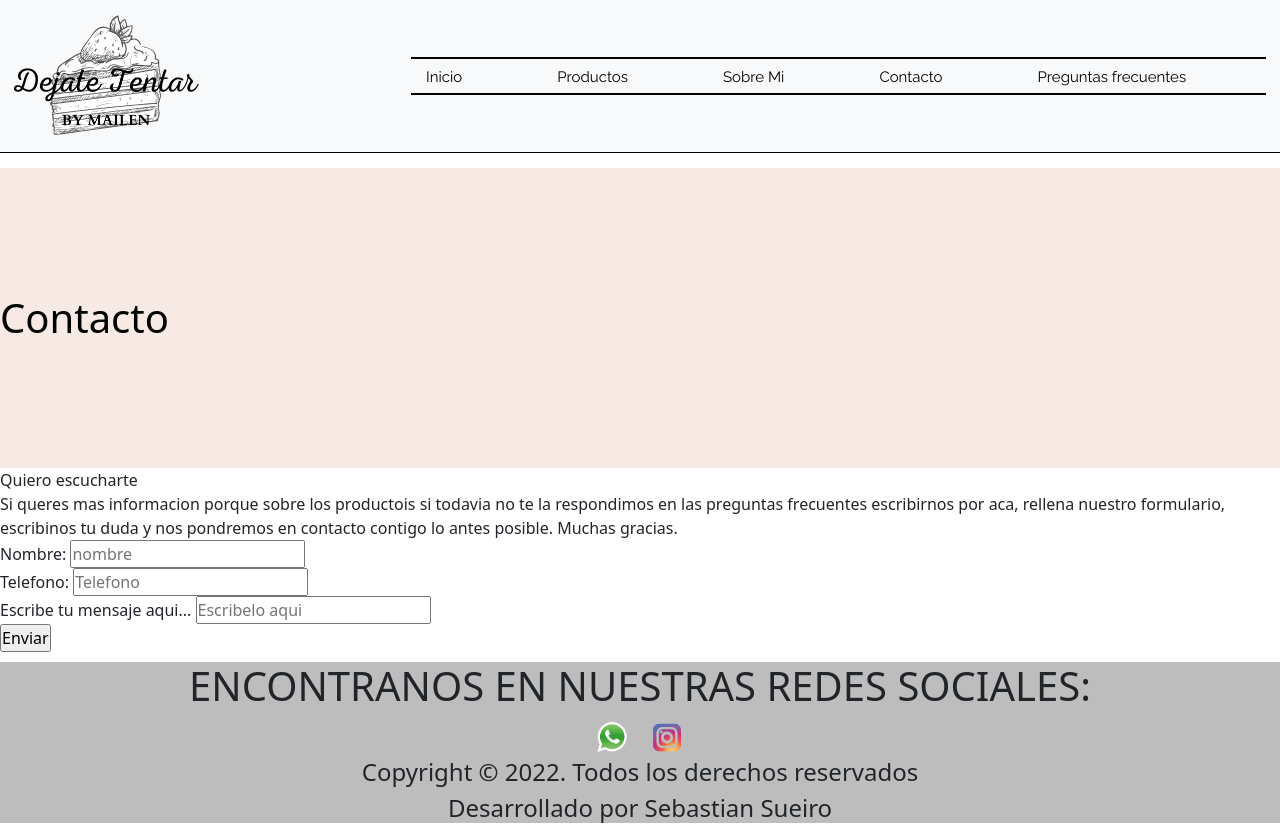
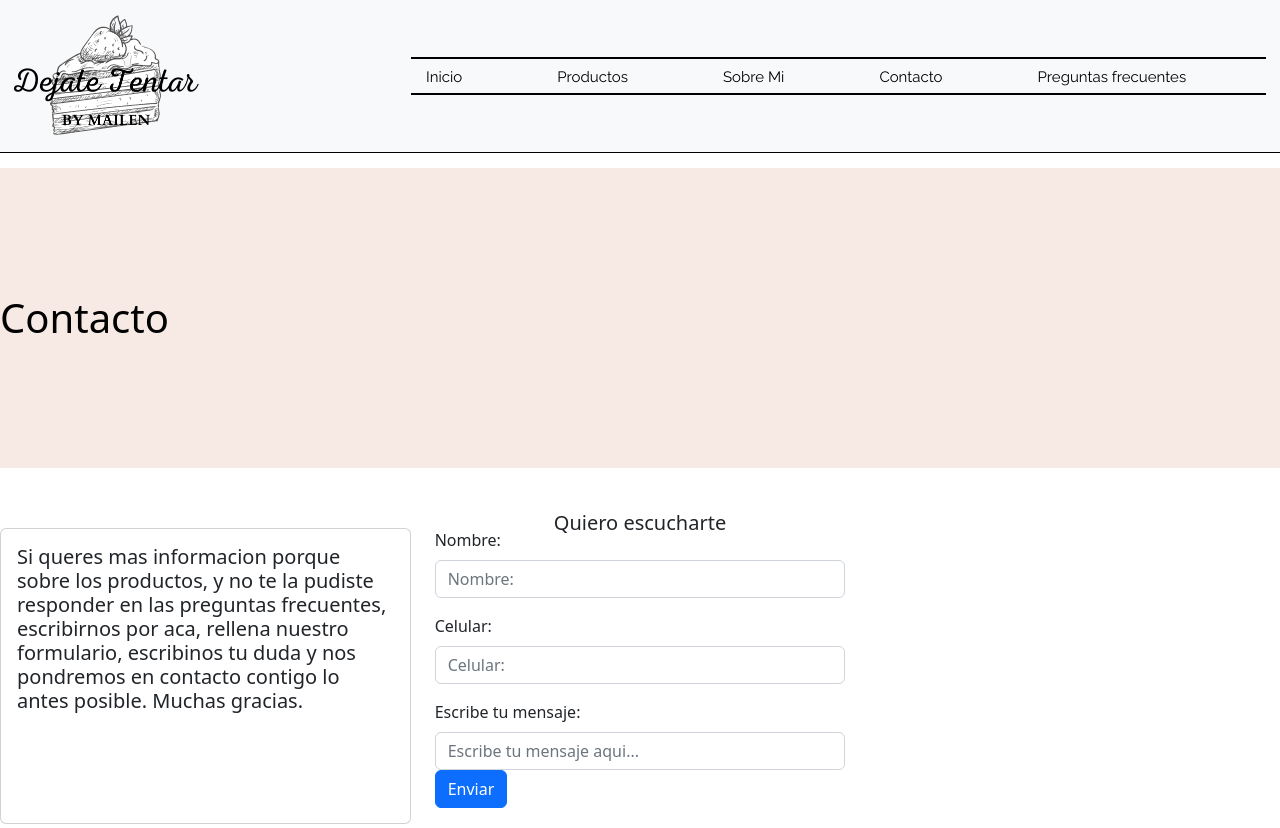
Before and after one commit to sebassueiro/dejate_tentar, a plain HTML site: page pages/contacto.html in a window 1280 px wide. Shown: the top 828 px of the page. Drawn offline with nearby package versions, Linux system fonts and the light colour scheme.

Commit message:
actualizaciones

```diff
--- a/pages/contacto.html
+++ b/pages/contacto.html
@@ -44,29 +44,37 @@
           <div id="tamaño-contacto">Contacto</div>
        </section>
        <section>
-          <div>Quiero escucharte</div>
+          <div id="ubi-escucharte">Quiero escucharte</div>
        </section>
        <section>
-          <article>
-             <div>
-                Si queres mas informacion porque sobre los productois si todavia no te la respondimos en las preguntas frecuentes escribirnos por aca, rellena nuestro formulario, escribinos tu duda y nos pondremos en contacto contigo lo antes posible.
-                Muchas gracias.
-             </div>
-             <form action="" method="get" enctype="multipart/form-data" >
-                <fieldset>
-                   <label for="nombre">Nombre:</label>
-                   <input name="nombre" type="text" placeholder="nombre">
-                </fieldset>
-                <fieldset>
-                   <label for="num.">Telefono:</label>
-                   <input name="num." type="text" placeholder="Telefono">
-                </fieldset>
-                <fieldset>
-                   <label for="mensaje">Escribe tu mensaje aqui...</label>
-                   <input name="mensaje" type="text" placeholder="Escribelo aqui">
-                </fieldset>
-                <input name="enviar" type="submit" value="Enviar">
-             </form>
+          <article id="text-form">
+            <div class="row">
+               <div class="col-sm-12 col-md-6 col-xl-4 d-flex justify-content-center">
+                  <div class="card" style="width: 500px;">
+                     <div class="card-body">
+                        <h5 class="card-title">Si queres mas informacion porque sobre los productos, y no te la pudiste  responder en las preguntas frecuentes, escribirnos por aca, rellena nuestro formulario, escribinos tu duda y nos pondremos en contacto contigo lo antes posible.
+                        Muchas gracias.</h5>
+                     </div>
+                  </div>
+               </div>
+               <div  class="col-sm-12 col-md-6 col-xl-4 d-flex justify-content-center">
+                  <form style="width: 500px;">
+                     <div class="mb-3">
+                        <label for="formGroupExampleInput" class="form-label">Nombre:</label>
+                        <input type="text" class="form-control" id="formGroupExampleInput" placeholder="Nombre:">
+                      </div>
+                      <div class="mb-3">
+                        <label for="formGroupExampleInput2" class="form-label">Celular:</label>
+                        <input type="text" class="form-control" id="formGroupExampleInput2" placeholder="Celular:">
+                      </div>
+                      <div class="mb-3">
+                        <label for="formGroupExampleInput3" class="form-label">Escribe tu mensaje:</label>
+                        <input type="text" class="form-control" id="formGroupExampleInput3" placeholder="Escribe tu mensaje aqui...">
+                        <button type="submit" class="btn btn-primary">Enviar</button>
+                      </div>
+                  </form>
+               </div>
+            </div>
           </article>
        </section>
        <footer>
--- a/style.css
+++ b/style.css
@@ -227,6 +227,24 @@ nav{
     width: 100%;
     height: 300px;
 }
+#ubi-escucharte{
+    padding-top: 40px;
+    text-align: center;
+    height: 60px;
+    font-size: 20px;
+}
+#ubi-educacion{
+    text-align: center;
+    background-color: #EBEBF2;
+    height: 60px;
+    font-size: 20px;
+}
+#ubi-pasteleria{
+    text-align: center;
+    background-color: #EBEBF2;
+    height: 60px;
+    font-size: 20px;
+}
 
 
 @media screen and (max-width:320px ) {
```
Also changed, not shown: pages/sobre_mi.html (+4 -4 lines).
